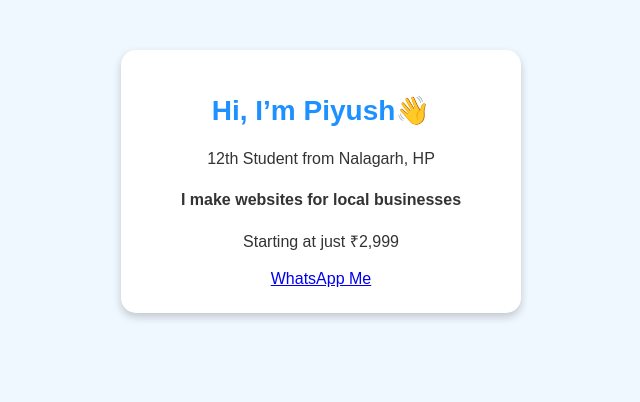
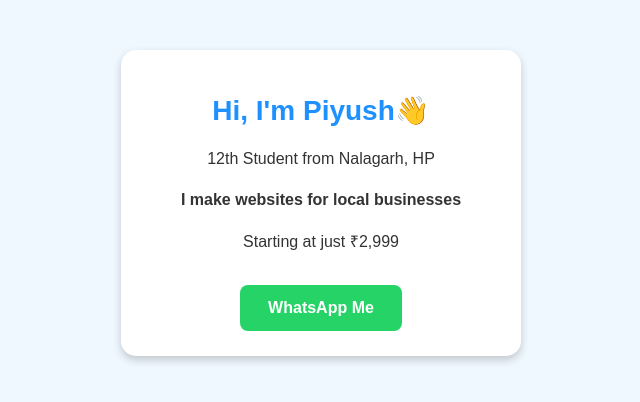
Before and after one commit to piyushnalagarh2026/piyushnalagarh2026.github.io, a plain HTML site: page index.html in a window 1280 px wide. Shown: the whole page, without its empty margins (319-959 px from the left). Drawn offline with Linux system fonts and the light colour scheme.

Commit message:
Update index.html

```diff
--- a/index.html
+++ b/index.html
@@ -32,14 +32,15 @@
       font-weight: bold;
     }
   </style>
+</</style>
 </head>
 <body>
   <div class="card">
-    <h1>Hi, I’m Piyush👋</h1>
+    <h1>Hi, I'm Piyush👋</h1>
     <p>12th Student from Nalagarh, HP</p>
     <p><b>I make websites for local businesses</b></p>
     <p>Starting at just ₹2,999</p>
-    <a href="https://wa.me/919805438355 class="btn">WhatsApp Me</a>
+    <a href="https://wa.me/919805438355" class="btn">WhatsApp Me</a>
   </div>
 </body>
 </html>
```
